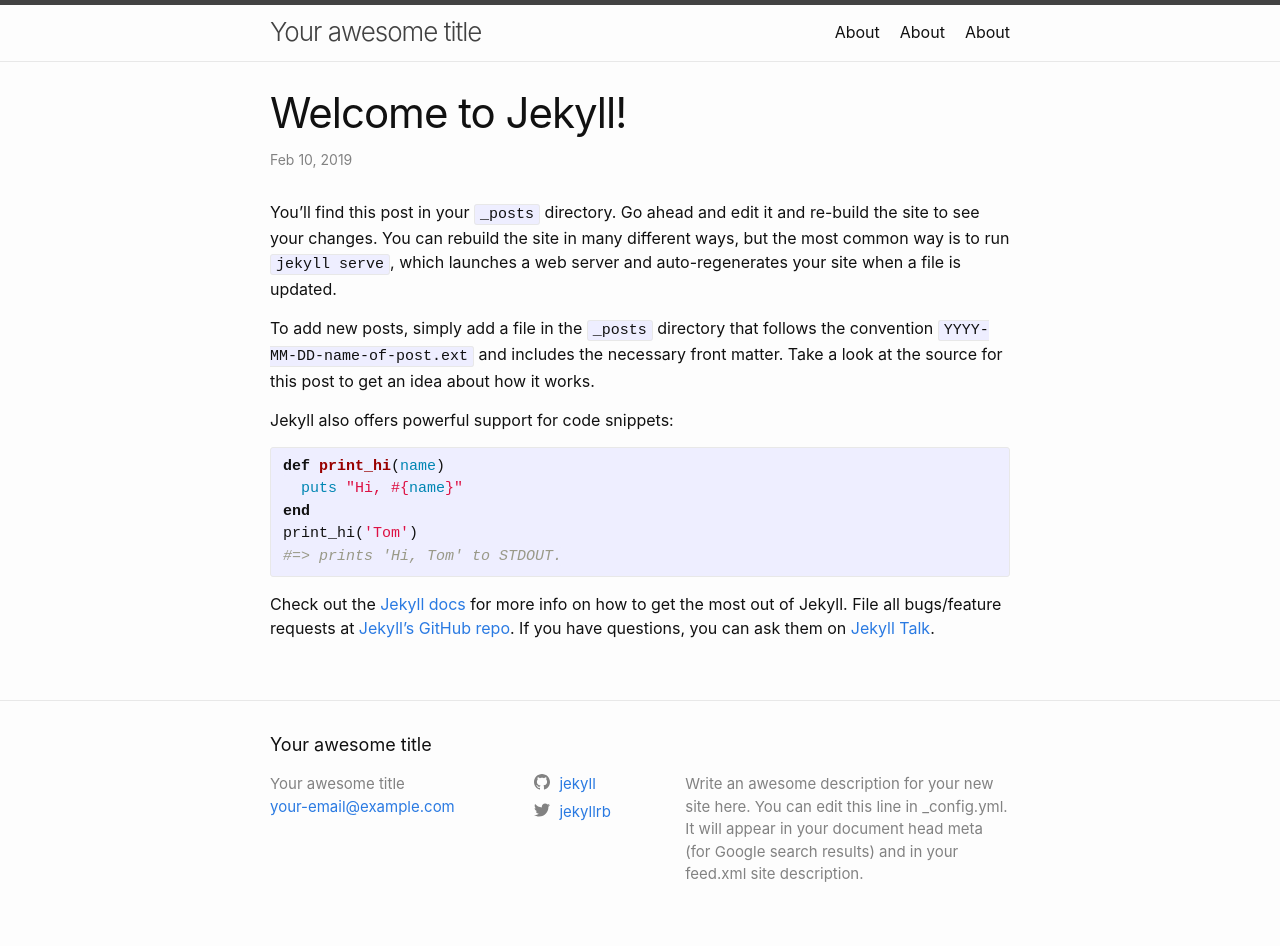
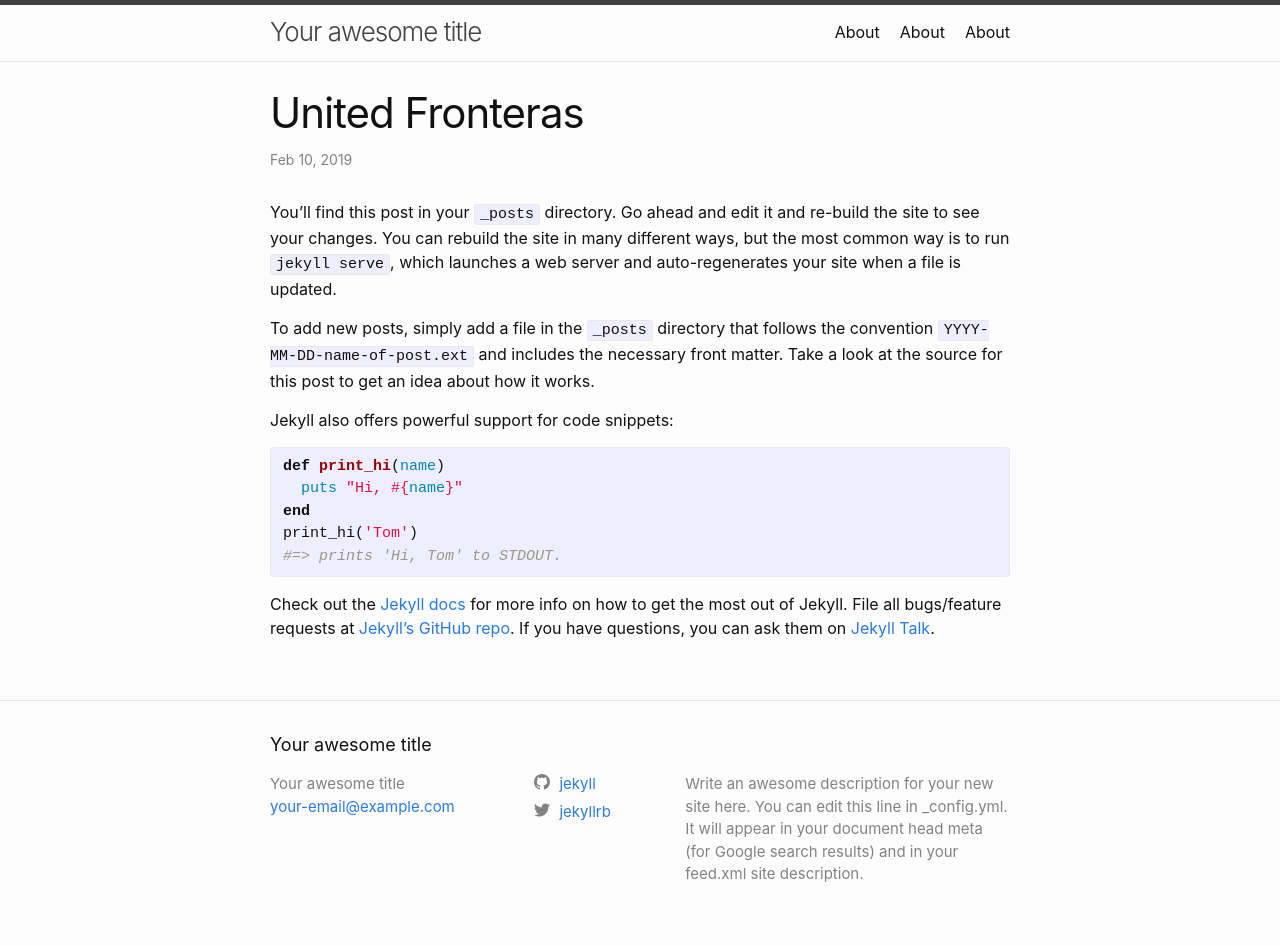
Before and after one commit to sferna109/United-Fronteras-, a Jekyll site: the page built from _posts/2019-02-10-welcome-to-jekyll.markdown, in a window 1280 px wide. Built offline with Jekyll 4.4.1, drawn with Linux system fonts in a browser that asks for light colours.

Commit message:
Update 2019-02-10-welcome-to-jekyll.markdown

```diff
--- a/_posts/2019-02-10-welcome-to-jekyll.markdown
+++ b/_posts/2019-02-10-welcome-to-jekyll.markdown
@@ -1,6 +1,6 @@
 ---
 layout: post
-title:  "Welcome to Jekyll!"
+title:  "United Fronteras"
 date:   2019-02-10 12:10:44 -0500
 categories: jekyll update
 ---
```
